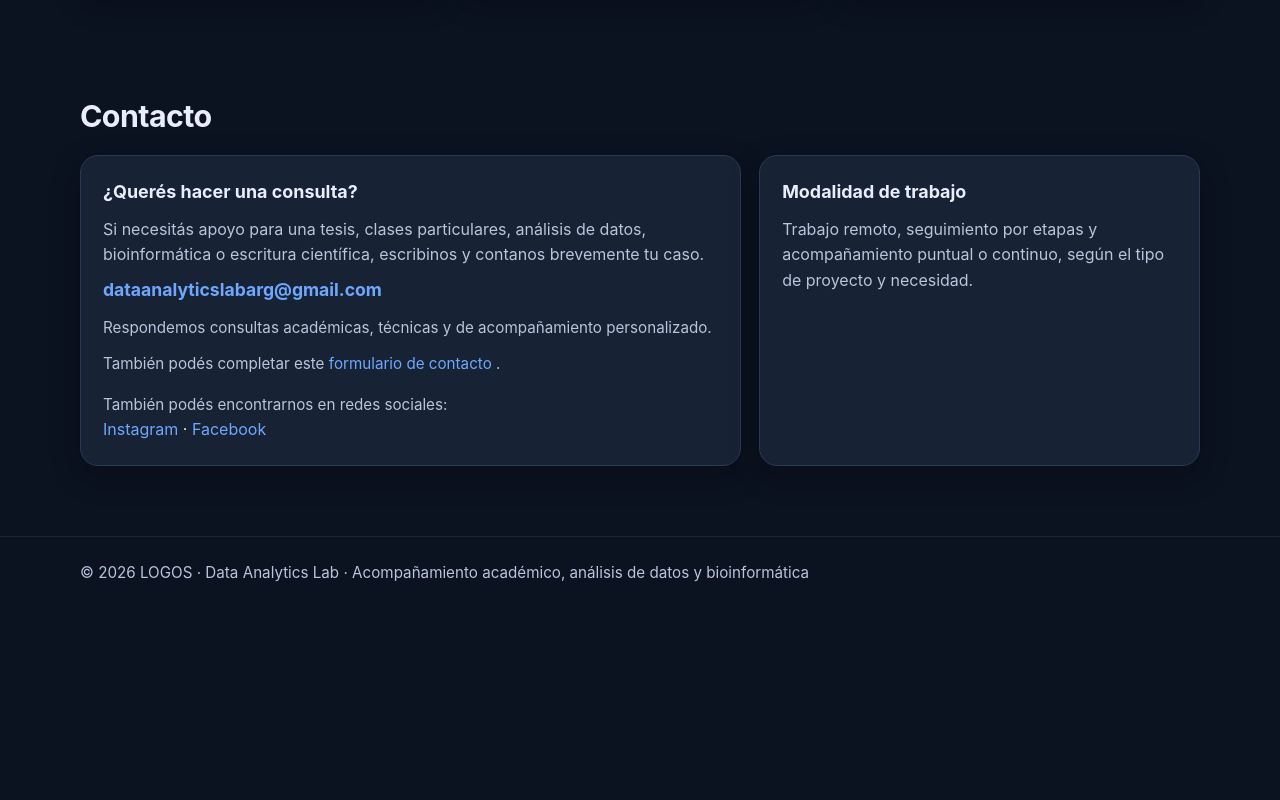
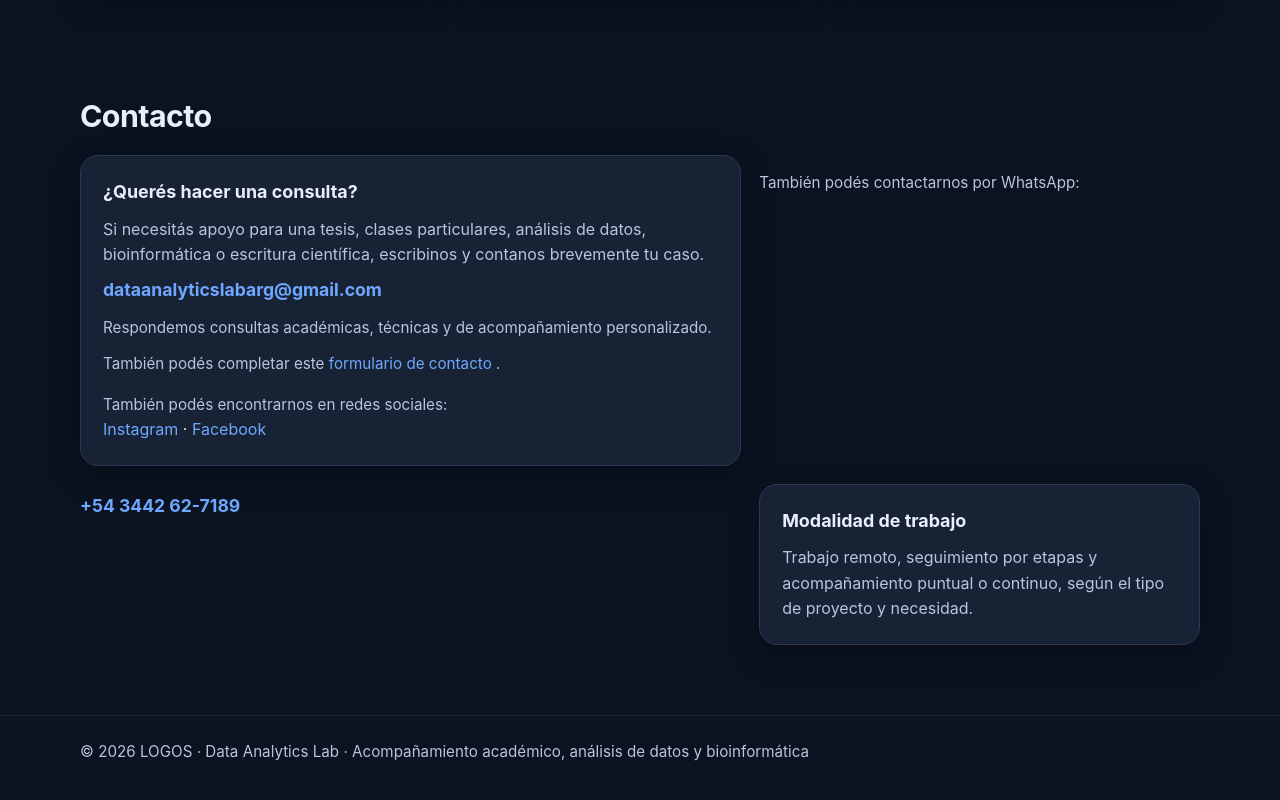
Before and after one commit to dataanalyticslabarg-png/dataanalyticslabarg-png.github.io, a plain HTML site: page index.html in a window 1280 px wide. Shown: the part 2431-3231 px from the top of the page. Before the commit the page ends 3052 px from the top, so only its background shows below. Drawn offline with Linux system fonts and the light colour scheme.

Commit message:
Update index.html
Fixing facebook link and adding whatsapp

```diff
--- a/index.html
+++ b/index.html
@@ -527,7 +527,7 @@
               <span>·</span>
 
               <a
-                href="https://https://www.facebook.com/profile.php?id=61574290989125"
+                href="https://www.facebook.com/profile.php?id=61574290989125"
                 target="_blank"
                 rel="noopener noreferrer"
               >
@@ -535,6 +535,19 @@
               </a>
             </div>
           </div>
+
+          <div class="small-note" style="margin-top: 1rem;">
+            También podés contactarnos por WhatsApp:
+          </div>
+
+          <a
+            class="contact-highlight"
+            href="https://wa.me/543442627189"
+            target="_blank"
+            rel="noopener noreferrer"
+          >
+            +54 3442 62-7189
+          </a>
 
           <div class="card">
             <h3>Modalidad de trabajo</h3>
```
